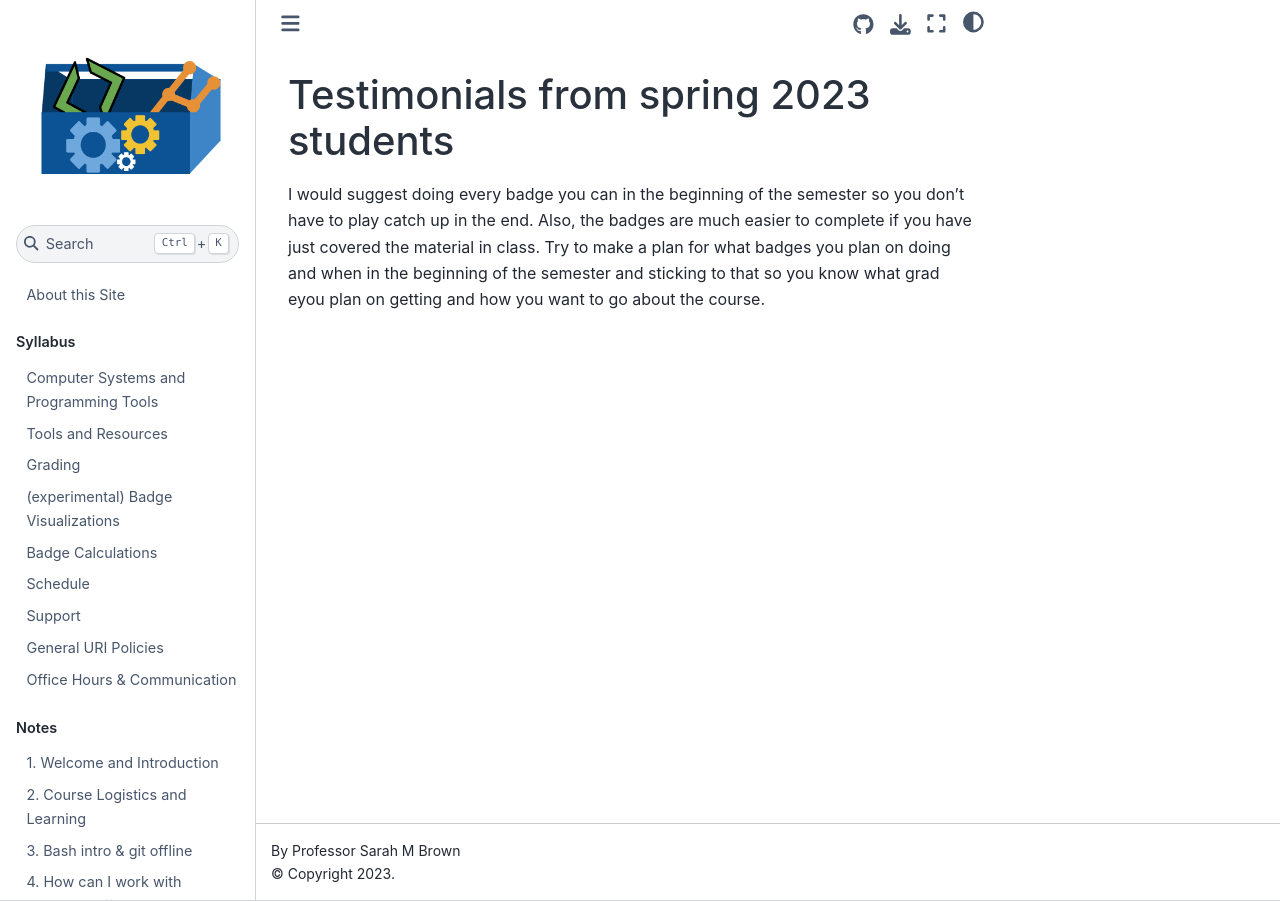
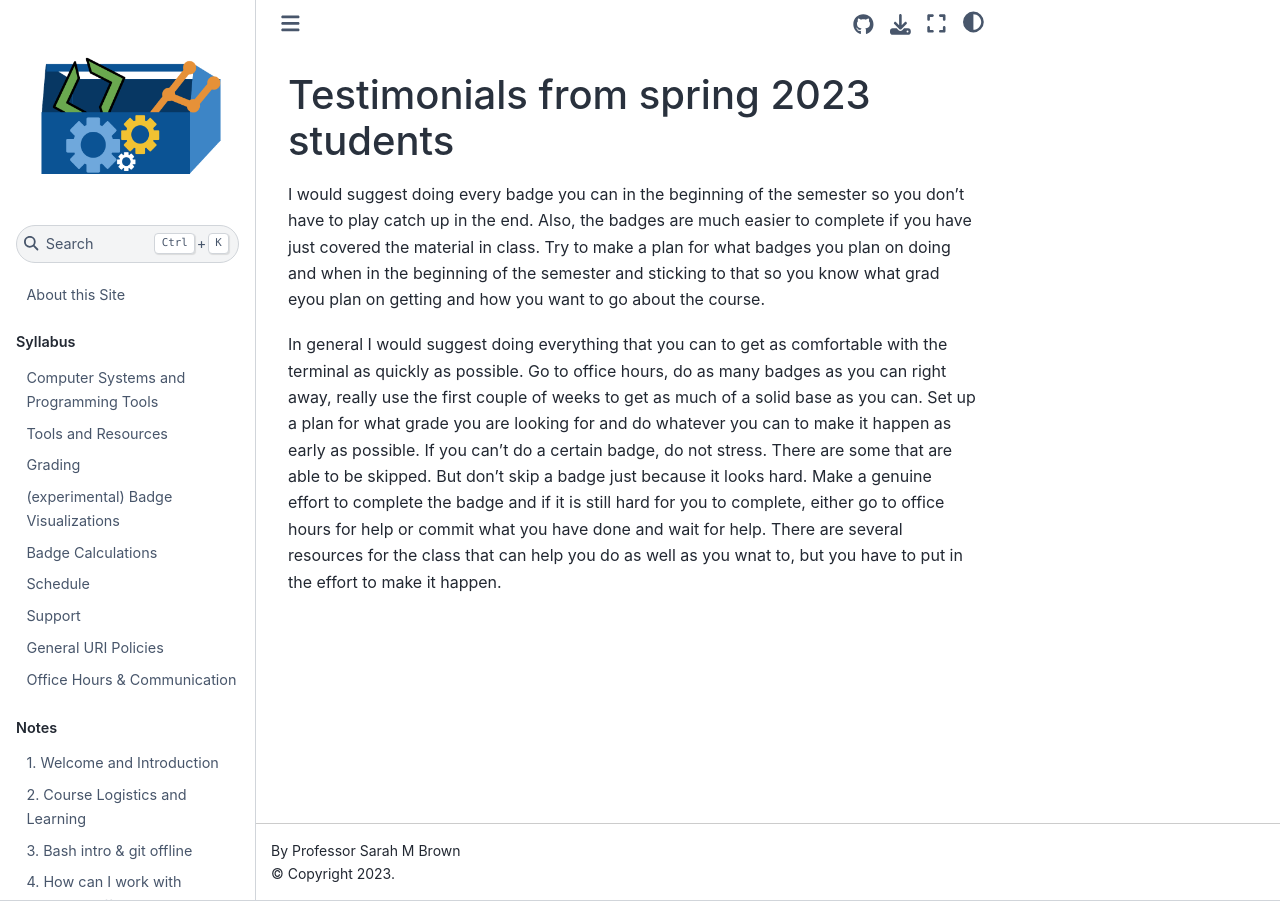
Before and after one commit to introcompsys/spring2023, a Jupyter Book: the page built from resources/testimonials.md, in a window 1280 px wide. Built offline with Jupyter Book 1.0.4 settings and Sphinx 7.4.7 and the Sphinx Book theme 1.1.4, drawn with Linux system fonts in a browser that asks for light colours.

Commit message:
Add future advice proposal for Practice 04-20-2023

```diff
--- a/resources/testimonials.md
+++ b/resources/testimonials.md
@@ -1,3 +1,5 @@
 # Testimonials from spring 2023 students
 
 I would suggest doing every badge you can in the beginning of the semester so you don't have to play catch up in the end. Also, the badges are much easier to complete if you have just covered the material in class. Try to make a plan for what badges you plan on doing and when in the beginning of the semester and sticking to that so you know what grad eyou plan on getting and how you want to go about the course.
+
+In general I would suggest doing everything that you can to get as comfortable with the terminal as quickly as possible. Go to office hours, do as many badges as you can right away, really use the first couple of weeks to get as much of a solid base as you can. Set up a plan for what grade you are looking for and do whatever you can to make it happen as early as possible. If you can't do a certain badge, do not stress. There are some that are able to be skipped. But don't skip a badge just because it looks hard. Make a genuine effort to complete the badge and if it is still hard for you to complete, either go to office hours for help or commit what you have done and wait for help. There are several resources for the class that can help you do as well as you wnat to, but you have to put in the effort to make it happen.
```
